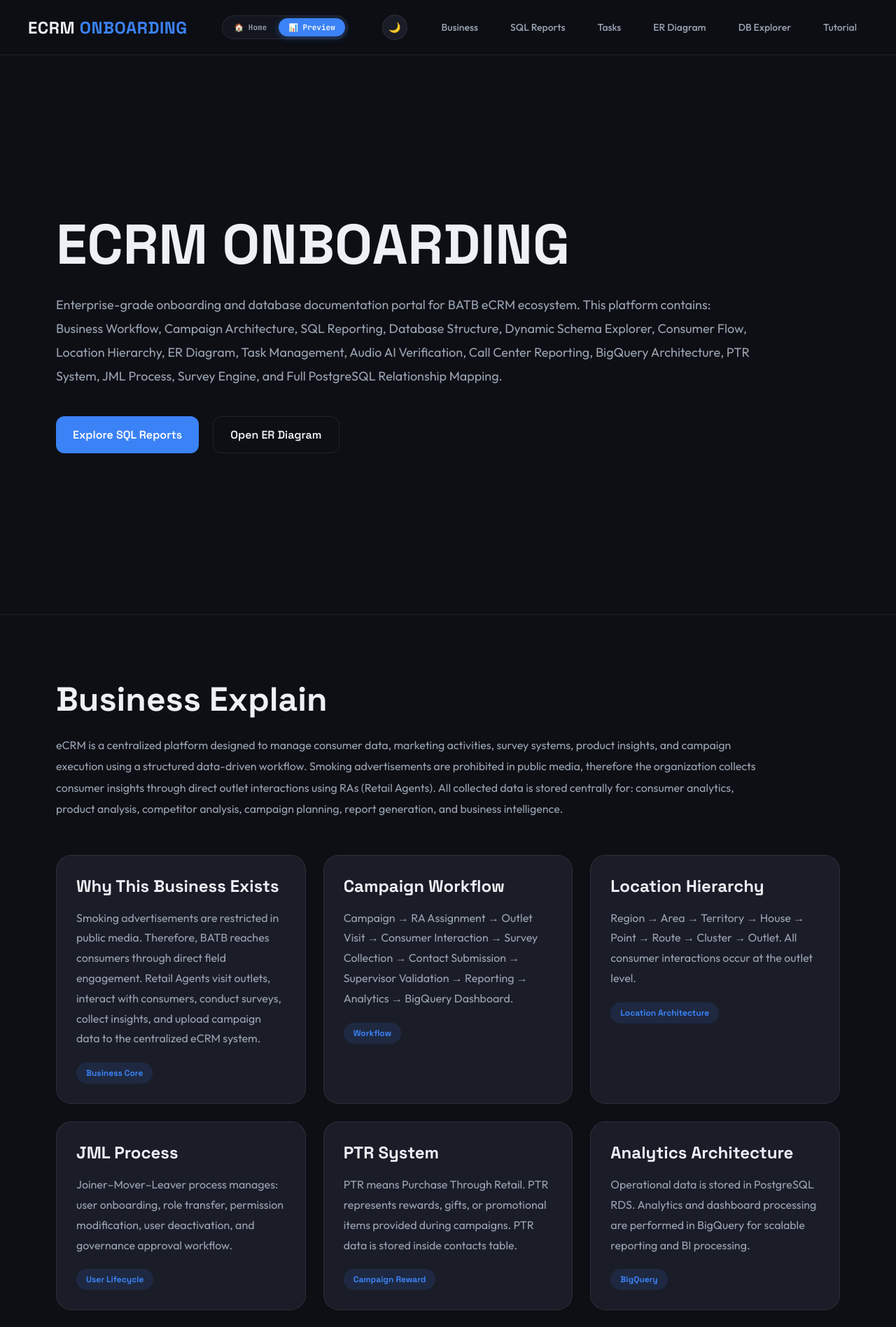
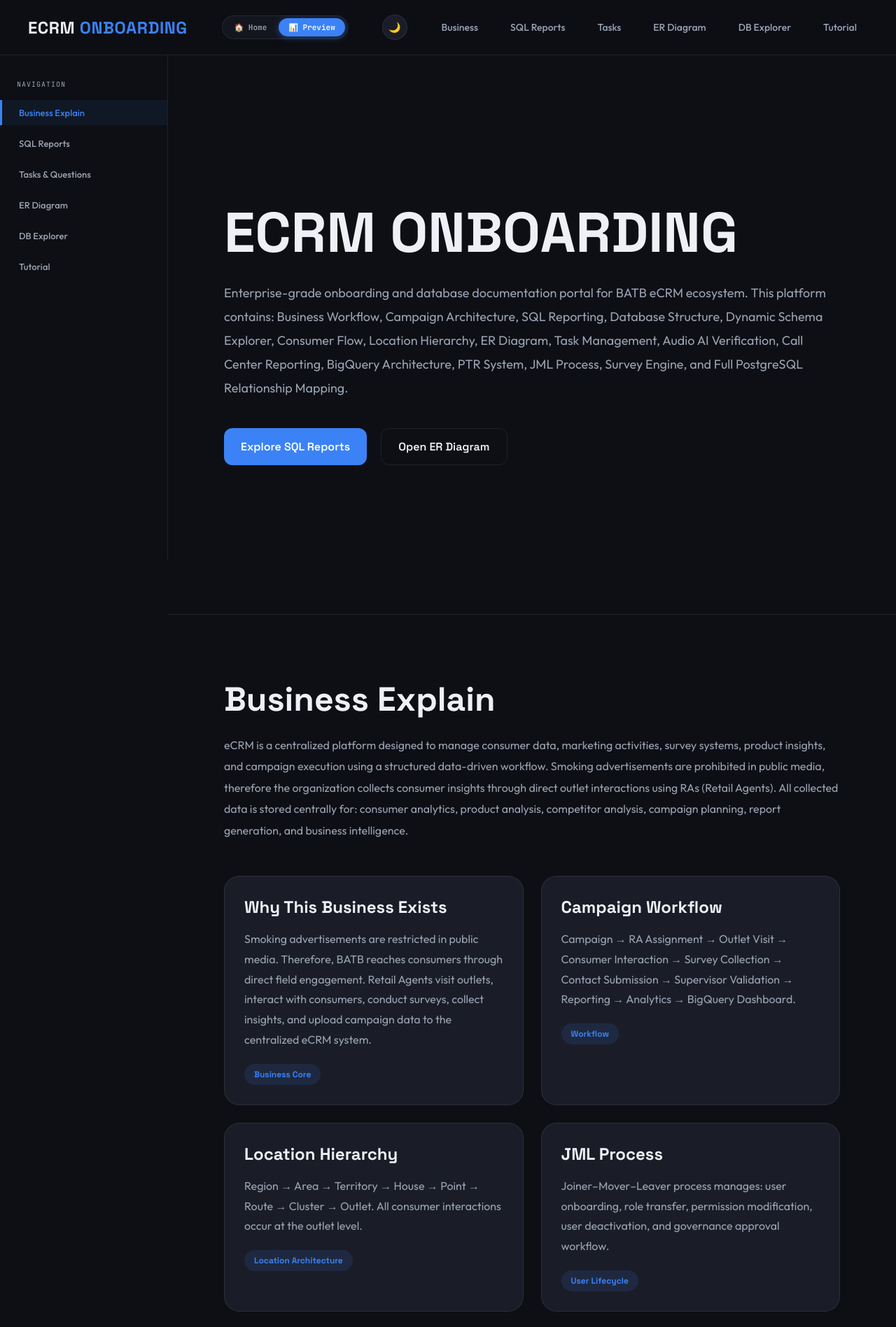
Before and after one commit to ahsam991/ECRM-tutorial, a plain HTML site: page preview.html in a window 1280 px wide. Shown: the top 1897 px of the page at 70% size. Drawn offline with Linux system fonts and the light colour scheme.

Commit message:
Add navigation sidebar to preview.html

```diff
--- a/preview.html
+++ b/preview.html
@@ -819,7 +819,18 @@
   display: block;
 }
 
+/* ── SIDEBAR ── */
+.sidebar{position:fixed;top:74px;left:0;bottom:0;width:240px;background:var(--bg);border-right:1px solid var(--border);padding:24px 0;overflow-y:auto;z-index:900;display:flex;flex-direction:column;gap:8px;transition: background 0.3s, border-color 0.3s;}
+.sidebar-link{display:flex;align-items:center;padding:10px 24px;color:var(--text2);text-decoration:none;font-size:13px;font-weight:500;border-left:3px solid transparent;transition:all 0.2s;}
+.sidebar-link:hover{background:var(--card);color:var(--text);}
+.sidebar-link.active{background:rgba(59,130,246,.08);color:var(--primary);border-left-color:var(--primary);}
+.sidebar-label{font-family:'JetBrains Mono',monospace;font-size:10px;text-transform:uppercase;letter-spacing:0.1em;color:var(--text2);padding:16px 24px 8px;}
+.main-content{margin-left:240px;}
+
 @media(max-width:1000px){
+
+  .sidebar{display:none;}
+  .main-content{margin-left:0;}
 
 header{
 
@@ -915,6 +926,19 @@
 </nav>
 
 </header>
+
+<!-- ── SIDEBAR ── -->
+<div class="sidebar">
+  <div class="sidebar-label">Navigation</div>
+  <a href="#business" class="sidebar-link">Business Explain</a>
+  <a href="#sql" class="sidebar-link">SQL Reports</a>
+  <a href="#tasks" class="sidebar-link">Tasks & Questions</a>
+  <a href="#diagram" class="sidebar-link">ER Diagram</a>
+  <a href="#database" class="sidebar-link">DB Explorer</a>
+  <a href="#tutorial" class="sidebar-link">Tutorial</a>
+</div>
+
+<div class="main-content">
 
 <section class="hero">
 
@@ -1726,6 +1750,8 @@
 </div>
 
 </section>
+
+</div> <!-- End main-content -->
 
 <footer class="footer">
 
@@ -2006,8 +2032,36 @@
   }
 }
 
+// ══════════════════════════════════════════
+// SCROLL SPY ACTIVE
+// ══════════════════════════════════════════
+function setActive(el) {
+  document.querySelectorAll('.sidebar-link').forEach(a=>a.classList.remove('active'));
+  if (el) el.classList.add('active');
+}
+
+const observerOptions = {
+  root: null,
+  rootMargin: '0px',
+  threshold: 0.3
+};
+
+const observer = new IntersectionObserver((entries) => {
+  entries.forEach(entry => {
+    if (entry.isIntersecting) {
+      const id = entry.target.getAttribute('id');
+      const activeLink = document.querySelector(`.sidebar-link[href="#${id}"]`);
+      setActive(activeLink);
+    }
+  });
+}, observerOptions);
+
 // 4. DomLoaded triggers
 document.addEventListener("DOMContentLoaded", () => {
+  document.querySelectorAll('section[id]').forEach(section => {
+    observer.observe(section);
+  });
+
   initER();
 
   // Theme Toggle Wireup
```
